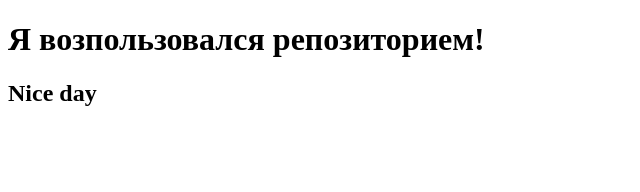
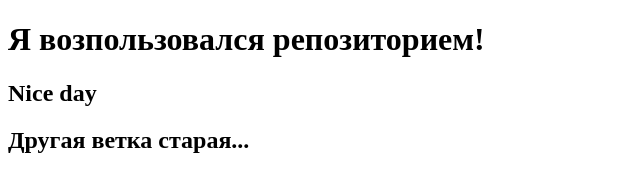
Before and after one commit to PacMenPo/Pac, a plain HTML site: page index.html in a window 1280 px wide. Shown: the whole page, without its empty margins (0-640 px from the left). Drawn offline with Linux system fonts and the light colour scheme.

Commit message:
new commit

```diff
--- a/index.html
+++ b/index.html
@@ -8,5 +8,6 @@
 <body>
     <h1>Я возпользовался репозиторием!</h1>
     <h2>Nice day</h2>
+    <h2>Другая ветка старая...</h2>
 </body>
 </html>
```
